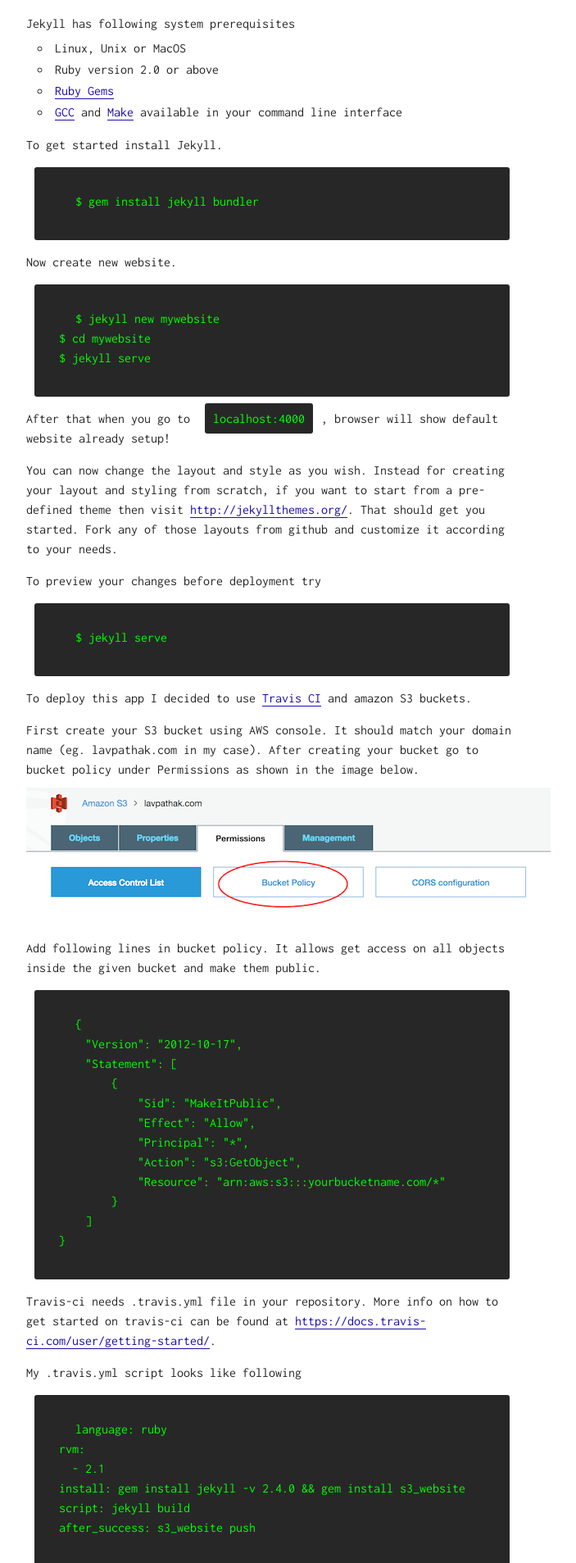
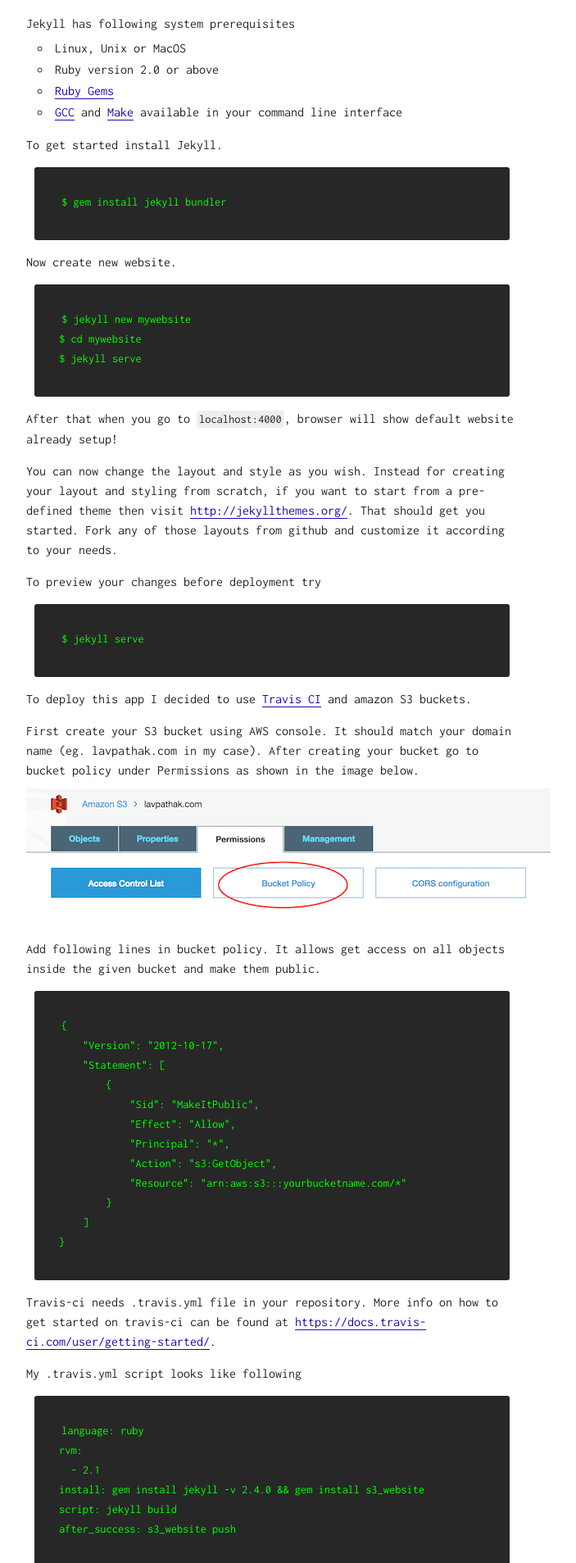
Before and after one commit to lavpathak/lavpathak.com, a Jekyll site: the page built from _posts/2017-05-01-deploying-my-website.md, in a window 1280 px wide. Shown: the part 431-2338 px from the top of the page at 82% size, without its empty margins (308-1011 px from the left). Built offline with Jekyll 4.4.1, drawn with Linux system fonts in a browser that asks for light colours.

Commit message:
Revert code formatting changes.

````diff
--- a/_posts/2017-05-01-deploying-my-website.md
+++ b/_posts/2017-05-01-deploying-my-website.md
@@ -18,11 +18,13 @@
 
 
 To get started install Jekyll.
+
 ```
 $ gem install jekyll bundler
 ```
 
 Now create new website.
+
 ```
 $ jekyll new mywebsite
 $ cd mywebsite
@@ -36,6 +38,7 @@
 That should get you started. Fork any of those layouts from github and customize it according to your needs.
 
 To preview your changes before deployment try
+
 ```
 $ jekyll serve
 ```
@@ -47,6 +50,7 @@
 ![img]({{ site.url }}/assets/img/deploying_my_website_img_1.png)
 
 Add following lines in bucket policy. It allows get access on all objects inside the given bucket and make them public.
+
 ```
 {
     "Version": "2012-10-17",
@@ -66,6 +70,7 @@
 [https://docs.travis-ci.com/user/getting-started/](https://docs.travis-ci.com/user/getting-started/).
 
 My .travis.yml script looks like following
+
 ```
 language: ruby
 rvm:
@@ -77,6 +82,7 @@
 
 As you notice, it sets up my ruby environment first and then installs jekyll and another gem called s3_website.
 After that it executes ```jekyll build``` and then pushes the artifact to S3 bucket. s3_website needs another file called s3_website.yml. Which looks like following
+
 ```
 s3_id: <%= ENV['S3_ACCESS_KEY_ID'] %>
 s3_secret: <%= ENV['S3_SECRET_KEY'] %>
--- a/assets/css/main.scss
+++ b/assets/css/main.scss
@@ -197,13 +197,10 @@
 			}
 		}
 		code {
-			margin: 10px;
-			margin-bottom: 15px;
-			padding: 10px;
-			line-height: 1.5;
+			padding: 3px;
+			font-size: 0.9em;
 			border-radius: 3px;
-			background: $color-black;
-			color: $color-code;
+			background: $color-grey;
 		}
 		.highlight {
 			margin: 10px;
````
